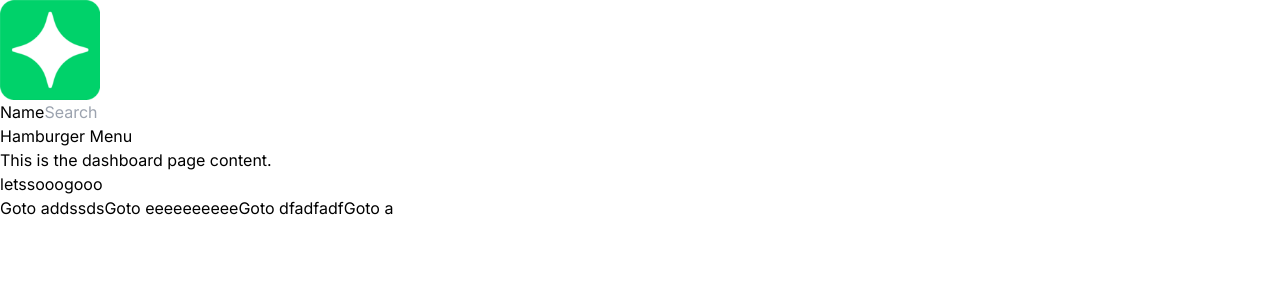
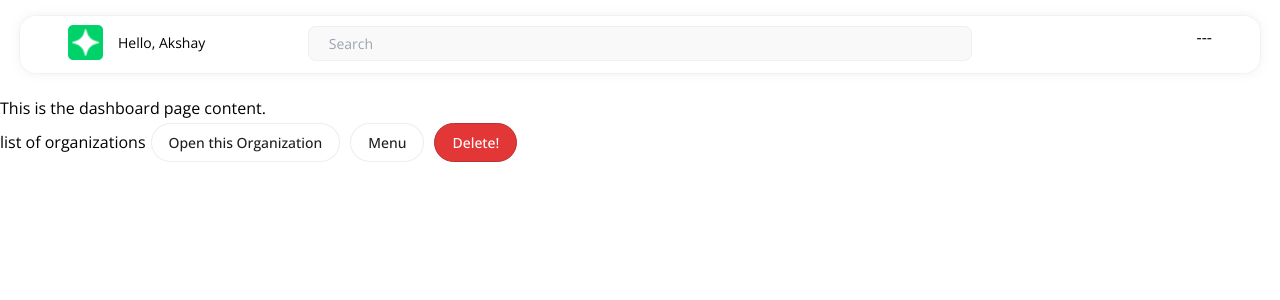
Before and after one commit to akshaykadambatt/hobbies, a Next.js app: page /dashboard in a window 1280 px wide. Shown: the top 300 px of the page. Built offline with nearby package versions, Linux system fonts and the light colour scheme; no server answers.

Commit message:
feat: Search bar design outline compeleted

```diff
--- a/app/dashboard/[organizationId]/[itemId]/page.tsx
+++ /dev/null
@@ -1,12 +0,0 @@
-import React from "react";
-
-const Page: React.FC = () => {
-  return (
-    <div>
-      Page
-      list all elements here
-    </div>
-  );
-};
-
-export default Page;
--- a/app/dashboard/[organizationId]/page.tsx
+++ b/app/dashboard/[organizationId]/page.tsx
@@ -4,14 +4,17 @@ import React, { useEffect, useState } from "react";
 import { useSelector } from 'react-redux';
 import { useSession } from "next-auth/react";
 import Link from "next/link";
+import '@/app/globals.css'
 const Dashboard: React.FC = () => {
 
   return (
     <div className="page">
       This is the organization content.
-      list all pages here.aaaa
+      list all pages here
 
-      <Link href="/dashboard">back</Link>
+      pages open as modals
+
+      <Link href="/dashboard" className="button">Go Back</Link>
       </div>
   );
 };
--- /dev/null
+++ b/app/dashboard/dashboard.css
@@ -0,0 +1,128 @@
+@tailwind base;
+@tailwind components;
+@tailwind utilities;
+
+@layer utilities {
+  .text-balance {
+    text-wrap: balance;
+  }
+}
+
+.header {
+  border: 1.5px solid #e6e6e685;
+  height: 59px;
+  margin: 15px 19px;
+  border-radius: 17px;
+  box-shadow: 0 0 10px 0px #c8c8c840;
+  margin-bottom: 22px;
+  padding: 9px 48px;
+  display: flex;
+align-items: flex-start;
+  justify-content: space-between;
+  position: sticky;
+}
+.group-one, .group-three {
+  display: flex;
+  align-items: center;
+  width:20%;
+}
+.group-three {
+  justify-content: flex-end;
+}
+.title {
+  margin-left: 15px;
+  font-size: 14px;
+}
+.group-two {
+  width: 60%;
+}
+.search {
+  width: 100%;
+  border-radius: 10px;
+    height: 50px;
+    padding:0 10px;
+  border: 1.5px solid #cccccc00;
+  transition: all .25s cubic-bezier(0.55, 0.17, 0.18, 0.79);
+  overflow: hidden;
+}
+.search input {
+  border: 1.5px solid #e8e8e894;
+  background: #f4f4f485;
+  width: 100%;
+  padding: 6px 20px;
+  border-radius: 8px;
+  transition: all .25s cubic-bezier(0.55, 0.17, 0.18, 0.79);
+  font-size: 14px;
+}
+.search-banner-true .search-input{
+  padding: 9px 20px;
+  font-size: 16px;
+  border: 1.5px solid #cececee8;
+  background: #eaeaead3;
+  outline: none;
+
+}
+.search-banner-true{
+  background-color: #f9f9f9;
+  padding: 10px;
+  border: 1.5px solid #cccccc50;
+height: 50vh;
+  max-height: 80vh;
+    opacity: 1;
+
+}
+  .search-banner{
+    transform:translateY(10px);
+  transition: all .2s;
+  transform-origin: top left;
+  height: 0px;
+  opacity: 0;
+  overflow: hidden;
+  border: 1.5px solid #e5e3e300;
+  padding:5px;
+  margin-top:10px;
+
+}
+.search-banner-true .search-banner {
+    transform:translateY(0px);
+    height: 50px;
+  opacity: 1;
+  background: #fff;
+  border-radius: 10px;
+  border: 1.5px solid #e5e3e36e;
+
+}
+
+.search-input-container{
+  display: flex;
+}
+.search-input-container .close {
+  cursor: pointer;
+  height: inherit;
+  display: block;
+  display: flex;
+  position: relative;
+  transition: all .25s cubic-bezier(0.55, 0.17, 0.18, 0.79);
+  height: 0px;
+  width:0px;
+  opacity: 0;
+  overflow: hidden;
+  font-size: 27px;
+    display: flex;
+    justify-content: center;
+    align-items: center;
+}
+.search-banner-true .close {
+  width: 44px;
+  height: 45px;
+  opacity: 1;
+
+
+}
+.user{
+  display: flex;
+  align-items: center;
+  justify-content: space-between;
+  border-radius: 10px;
+  transition: all .25s cubic-bezier(0.55, 0.17, 0.18, 0.79);
+}
--- a/app/dashboard/layout.tsx
+++ b/app/dashboard/layout.tsx
@@ -1,14 +1,15 @@
 import type { Metadata, Viewport } from "next";
 import { Inter } from "next/font/google";
 import "../globals.css";
-import ClientProvider from '../store/ClientProvider';
+import ClientProvider from "../store/ClientProvider";
 import { auth } from "@/auth";
-import { useEffect } from "react";
 import { useDispatch } from "react-redux";
 import { setUser } from "../store/userSlice";
 import ClientWrapper from "../store/ClientWrapper";
 import User from "../../components/User";
 import Image from "next/image";
+import "@/app/dashboard/dashboard.css";
+import Search from "@/components/Search";
 export default async function RootLayout({
   children,
 }: Readonly<{
@@ -16,12 +17,29 @@ export default async function RootLayout({
 }>) {
   return (
     <ClientProvider>
-      <Image src="/icons/android-chrome-144x144.png" priority alt="logo" width={100} height={100} />
-      Name
-      <input type="text" placeholder="Search" />
-      <User />
-      Hamburger Menu
-
+      <div className="header">
+        <div className="group-one">
+          <div className="logo">
+            <Image
+              src="/icons/android-chrome-144x144.png"
+              priority
+              alt="logo"
+              width={35}
+              height={35}
+            />
+          </div>
+          <div className="title">Hello, Akshay</div>
+        </div>
+        <div className="group-two">
+          <Search />
+        </div>
+        <div className="group-three">
+          <div className="user">
+            <User />
+          </div>
+          <div className="menu">---</div>
+        </div>
+      </div>
       <main>{children}</main>
     </ClientProvider>
   );
--- a/app/dashboard/page.tsx
+++ b/app/dashboard/page.tsx
@@ -6,18 +6,22 @@ import { useSession } from "next-auth/react";
 import Link from "next/link";
 import User from "@/components/User";
 import { useRouter } from 'next/navigation'
+import '@/app/globals.css'
+
 const Dashboard: React.FC = () => {
   const router = useRouter();
-  const handleRouteChange = () => {
-  };
   return (
     <div className="page">
       This is the dashboard page content.
-      <div onClick={handleRouteChange}>letssooogooo</div>
-      <Link href="/dashboard/addssds" shallow>Goto addssds</Link>
-      <Link href="/dashboard/eeeeeee" shallow>Goto eeeeeeeeee</Link>
-      <Link href="/dashboard/dfadfadf" shallow>Goto dfadfadf</Link>
-      <Link href="/dashboard/a" shallow>Goto a</Link>
+      <ul>
+        <li>list of organizations
+
+      <Link href="/dashboard/a" shallow className="button">Open this Organization</Link>
+      <Link href="/dashboard/a" shallow className="button">Menu</Link>
+      <Link href="/dashboard/a" shallow className="button red-button">Delete!</Link>
+
+        </li>
+      </ul>
     </div>
   );
 };
--- a/app/globals.css
+++ b/app/globals.css
@@ -7,3 +7,76 @@
     text-wrap: balance;
   }
 }
+
+.button {
+  margin: 3px 5px;
+  display: inline-block;
+  border-radius: 27px;
+  --tw-bg-opacity: 1;
+  background-color: rgb(255 255 255);
+  padding: 8px 17px;
+  border: 1.5px solid #e6e6e6ab;
+  font-size: 14px;
+  transition: all 0.047s;
+  color: #1f1f1f;
+  font-weight: 500;
+}
+
+.button:hover {
+  border: 1.5px solid #d6d6d6ec;
+  transition: all 0.1s;
+}
+
+.button:active {
+  background-color: rgba(243, 243, 243, 0.589);
+  transform: scale(0.99);
+}
+
+.red-button {
+  border: 1.5px solid #bc2f2f;
+  color: #ffffff;
+  background: #e33737;
+}
+
+.red-button:hover {
+  border: 1.5px solid #9d0b0b;
+  color: #ffffff;
+  background: #c72020;
+}
+
+.user-image{
+  width: 40px;
+    height: 40px;
+    border-radius: 40px;
+    border: 1.5px solid #e6e6e6ab;
+    margin-right: 10px;
+  display:inline-block;
+  overflow: hidden;
+}
+
+.user-name {
+  @apply text-sm;
+  display:inline-block
+}
+
+.hidden {
+  display: none;
+}
+.user-button{
+  display: flex;
+  align-items: center;
+}
+
+.fade-up{
+  animation: fade-up 1s cubic-bezier(0.075, 0.82, 0.165, 1) 0s 1 forwards ;
+}
+@-webkit-keyframes fade-up {
+  0% {
+    opacity: 0;
+    transform: translateY(20px) scale(0.9);
+  }
+  100% {
+    opacity: 1;
+    transform: translateY(0px);
+  }
+}
--- a/app/layout.tsx
+++ b/app/layout.tsx
@@ -1,11 +1,14 @@
 import type { Metadata, Viewport } from "next";
-import { Inter } from "next/font/google";
+import { Open_Sans } from "next/font/google";
 import "./globals.css";
 import { Provider } from "react-redux";
 import store from "./store/store";
 import { useEffect } from "react";
 import { Serwist } from "serwist";
-const inter = Inter({ subsets: ["latin"] });
+const inter = Open_Sans({
+  weight: ["400","500","600", "700","800"],
+  subsets: ["latin"],
+});
 
 const APP_NAME = "Hobbies";
 const APP_DEFAULT_TITLE = "Hobbies";
--- /dev/null
+++ b/components/Search.tsx
@@ -0,0 +1,43 @@
+"use client";
+import { useSession } from "next-auth/react";
+import React, { useEffect, useState } from "react";
+import db, { UserData } from "../app/store/db";
+import { useGetDexieDB, useSetDexieDB } from "@/utils/useDexieDB";
+import { Session } from "next-auth";
+import { getDexieUser, setDexieUser } from "@/utils/dexieUtils";
+import { redirect, useRouter } from "next/navigation";
+import Image from "next/image";
+import "@/app/globals.css";
+import { IoClose } from "react-icons/io5";
+
+const Search: React.FC = () => {
+  const [searchBanner, setSearchBanner] = useState(false);
+
+  return (
+    <div className={`search ${searchBanner ? "search-banner-true" : ""}`}>
+      <div className="search-input-container">
+        <input
+          type="text"
+          placeholder="Search"
+          className="search-input"
+          onFocus={() => setSearchBanner(true)}
+        />
+        <div onClick={() => setSearchBanner(false)} className="close">
+          <IoClose />
+        </div>
+      </div>
+      {searchBanner && (
+        <>
+          <div className="delay-150 fade-up heading mt-5 text-2xl font-thin ml-3 animation-delay-[2000ms]">
+            Recents
+          </div>
+          <div className="delay-3350 fade-up search-banner animation-delay-[5000ms]"></div>
+          <div className="delay-3350 fade-up search-banner animation-delay-[9000ms]"></div>
+          <div className="delay-3350 fade-up search-banner animation-delay-[12000ms]"></div>
+        </>
+      )}
+    </div>
+  );
+};
+
+export default Search;
--- a/components/User.tsx
+++ b/components/User.tsx
@@ -7,6 +7,7 @@ import { Session } from "next-auth";
 import { getDexieUser, setDexieUser } from "@/utils/dexieUtils";
 import { redirect, useRouter } from "next/navigation";
 import Image from "next/image";
+import "@/app/globals.css";
 
 const User: React.FC = () => {
   const router = useRouter();
@@ -26,7 +27,7 @@ const User: React.FC = () => {
           setLocalUser(data);
         });
       });
-    }else{
+    } else {
       getDexieUser("1").then((data) => {
         console.log("set user from indexed");
         setLocalUser(data);
@@ -36,13 +37,19 @@ const User: React.FC = () => {
 
   return (
     <div>
-      {user?.image &&
-      <>
-      <Image src={user?.image||""} alt="logo" width={100} height={100} />
-      <div className="user">{user?.name}</div>
-      <a href="/api/auth/signout">Sign out</a>
-      </>
-      }
+      {user?.image && (
+        <div className="user-button">
+          <div className="user-image">
+            <Image src={user?.image || ""} alt="logo" width={45} height={45} />
+          </div>
+          <div className="hidden">
+            <div className="user-name">{user?.name}</div>
+            <a href="/api/auth/signout" className="button">
+              Sign out
+            </a>
+          </div>
+        </div>
+      )}
     </div>
   );
 };
--- a/package.json
+++ b/package.json
@@ -21,6 +21,7 @@
     "next-auth": "^5.0.0-beta.19",
     "react": "^18",
     "react-dom": "^18",
+    "react-icons": "^5.2.1",
     "react-redux": "^9.1.2",
     "redux": "^5.0.1",
     "replicache": "^14.2.2"
--- a/tailwind.config.ts
+++ b/tailwind.config.ts
@@ -1,5 +1,5 @@
 import type { Config } from "tailwindcss";
-
+const plugin = require('tailwindcss/plugin')
 const config: Config = {
   content: [
     "./pages/**/*.{js,ts,jsx,tsx,mdx}",
@@ -15,6 +15,22 @@ const config: Config = {
       },
     },
   },
-  plugins: [],
+  plugins: [
+    plugin(({ matchUtilities, theme }: { matchUtilities: any; theme: any }) => {
+      matchUtilities(
+        {
+          "animation-delay": (value: any) => {
+            return {
+              "animation-delay": value,
+            };
+          },
+        },
+        {
+          values: theme("transitionDelay"),
+        }
+      );
+    }),
+  ],
 };
+
 export default config;
```
Also changed, not shown: app/dashboard/[organizationId]/organization.css (added), 1 other file (tests, documents, lock files or other folders).
